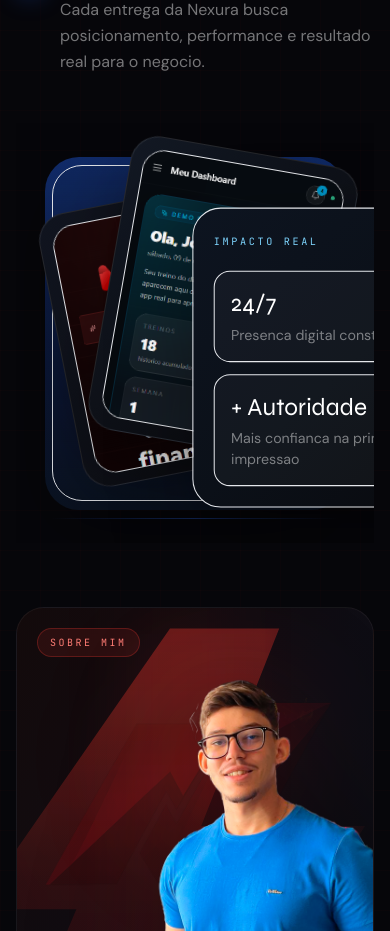
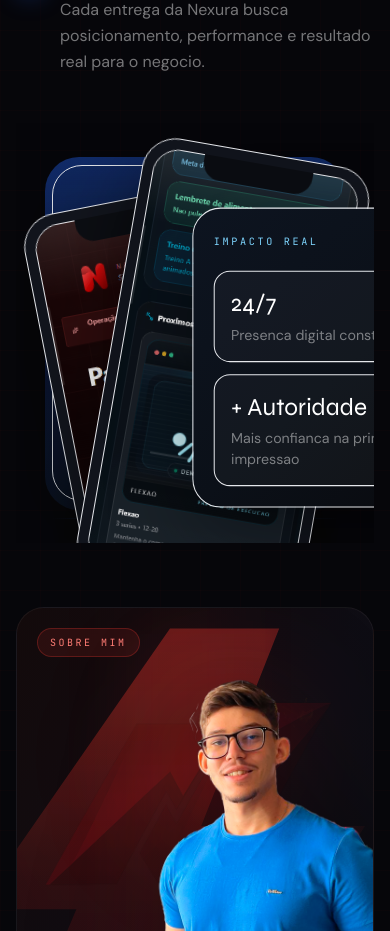
Before and after one commit to hstudio-cloud/Nexura-Tecnologia-LTDA, a React (Vite) app: page / in a window 390 px wide. Shown: the part 3080-4011 px from the top of the page. Built offline with nearby package versions, Linux system fonts and the light colour scheme.

Commit message:
Use phone-style mockups for previews

```diff
--- a/src/components/AboutHeitor.jsx
+++ b/src/components/AboutHeitor.jsx
@@ -38,6 +38,27 @@ const extraBenefits = [
     description: 'Cada entrega da Nexura busca posicionamento, performance e resultado real para o negocio.',
   },
 ]
+
+function PhoneMockup({ image, alt, className = '', screenPosition = 'top' }) {
+  return (
+    <div
+      className={`relative overflow-hidden rounded-[34px] border border-white/18 bg-[#11141c] p-[10px] shadow-[0_26px_80px_rgba(0,0,0,0.42)] ${className}`}
+    >
+      <div className="absolute left-1/2 top-[10px] z-20 h-[24px] w-[110px] -translate-x-1/2 rounded-b-[18px] bg-[#0b0d12]" />
+      <div className="absolute right-[10px] top-[74px] z-20 h-14 w-[3px] rounded-full bg-white/10" />
+      <div className="absolute left-[10px] top-[90px] z-20 h-20 w-[3px] rounded-full bg-white/10" />
+      <div className="relative overflow-hidden rounded-[26px] border border-white/8 bg-[#090b10]">
+        <div
+          className={`h-[420px] bg-cover bg-no-repeat ${screenPosition === 'center' ? 'bg-center' : 'bg-top'}`}
+          style={{ backgroundImage: `url(${image})` }}
+          aria-label={alt}
+          role="img"
+        />
+      </div>
+      <div className="pointer-events-none absolute inset-[10px] rounded-[26px] bg-[linear-gradient(180deg,rgba(255,255,255,0.10)_0%,transparent_18%,transparent_72%,rgba(255,255,255,0.02)_100%)]" />
+    </div>
+  )
+}
 
 function InfoCard({ label, title, description, items }) {
   return (
@@ -217,14 +238,9 @@ export default function AboutHeitor() {
                   y: { duration: 5.6, delay: 0.12, repeat: Infinity, ease: 'easeInOut' },
                   rotate: { duration: 5.6, delay: 0.12, repeat: Infinity, ease: 'easeInOut' },
                 }}
-                className="absolute left-[12%] top-[18%] w-[220px] rounded-[28px] border border-white/10 bg-gradient-to-br from-[#10141f] to-[#09090c] p-3 shadow-[0_24px_70px_rgba(0,0,0,0.34)]"
+                className="absolute left-[12%] top-[18%] w-[220px]"
               >
-                <div className="overflow-hidden rounded-[22px] border border-white/8 bg-[#0b0e15]">
-                  <div
-                    className="h-[250px] bg-cover bg-top bg-no-repeat"
-                    style={{ backgroundImage: `url(${nanoPreview})` }}
-                  />
-                </div>
+                <PhoneMockup image={nanoPreview} alt="Preview do Nano IA" />
               </motion.div>
 
               <motion.div
@@ -243,14 +259,9 @@ export default function AboutHeitor() {
                   y: { duration: 6.2, delay: 0.2, repeat: Infinity, ease: 'easeInOut' },
                   rotate: { duration: 6.2, delay: 0.2, repeat: Infinity, ease: 'easeInOut' },
                 }}
-                className="absolute right-[10%] top-[6%] w-[230px] rounded-[28px] border border-white/10 bg-gradient-to-br from-[#121823] to-[#09090c] p-3 shadow-[0_24px_70px_rgba(0,0,0,0.34)]"
+                className="absolute right-[10%] top-[6%] w-[230px]"
               >
-                <div className="overflow-hidden rounded-[22px] border border-white/8 bg-[#0b0e15]">
-                  <div
-                    className="h-[270px] bg-cover bg-top bg-no-repeat"
-                    style={{ backgroundImage: `url(${startfitPreview})` }}
-                  />
-                </div>
+                <PhoneMockup image={startfitPreview} alt="Preview do StartFit App" screenPosition="center" />
               </motion.div>
 
               <motion.div
```
